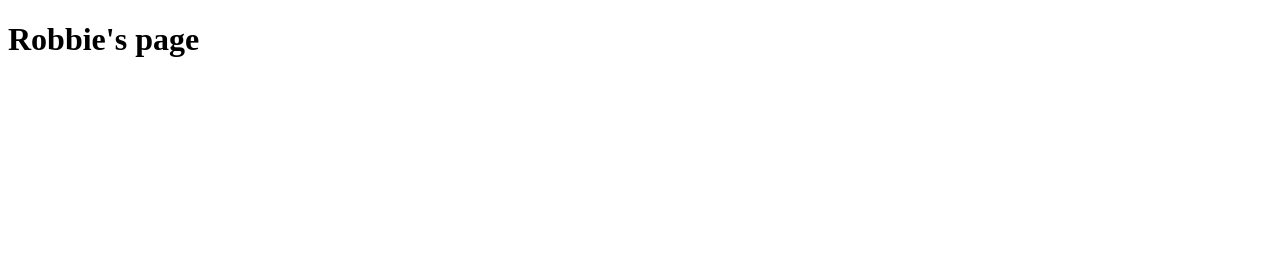
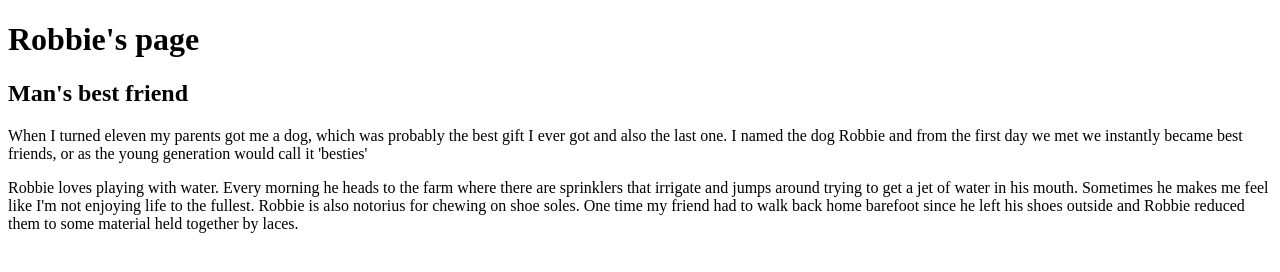
Before and after one commit to Hunch0/pet-website, a plain HTML site: page pet-website.html in a window 1280 px wide. Drawn offline with Linux system fonts and the light colour scheme.

Commit message:
add pet page body

```diff
--- a/pet-website.html
+++ b/pet-website.html
@@ -5,6 +5,8 @@
   </head>
   <body>
     <h1>Robbie's page</h1>
-
+    <h2>Man's best friend</h2>
+    <p>When I turned eleven my parents got me a dog, which was probably the best gift I ever got and also the last one. I named the dog Robbie and from the first day we met we instantly became best friends, or as the young generation would call it 'besties'</p>
+    <p>Robbie loves playing with water. Every morning he heads to the farm where there are sprinklers that irrigate and jumps around trying to get a jet of water in his mouth. Sometimes he makes me feel like I'm not enjoying life to the fullest. Robbie is also notorius for chewing on shoe soles. One time my friend had to walk back home barefoot since he left his shoes outside and Robbie reduced them to some material held together by laces.</p>
   </body>
 </html>
```
